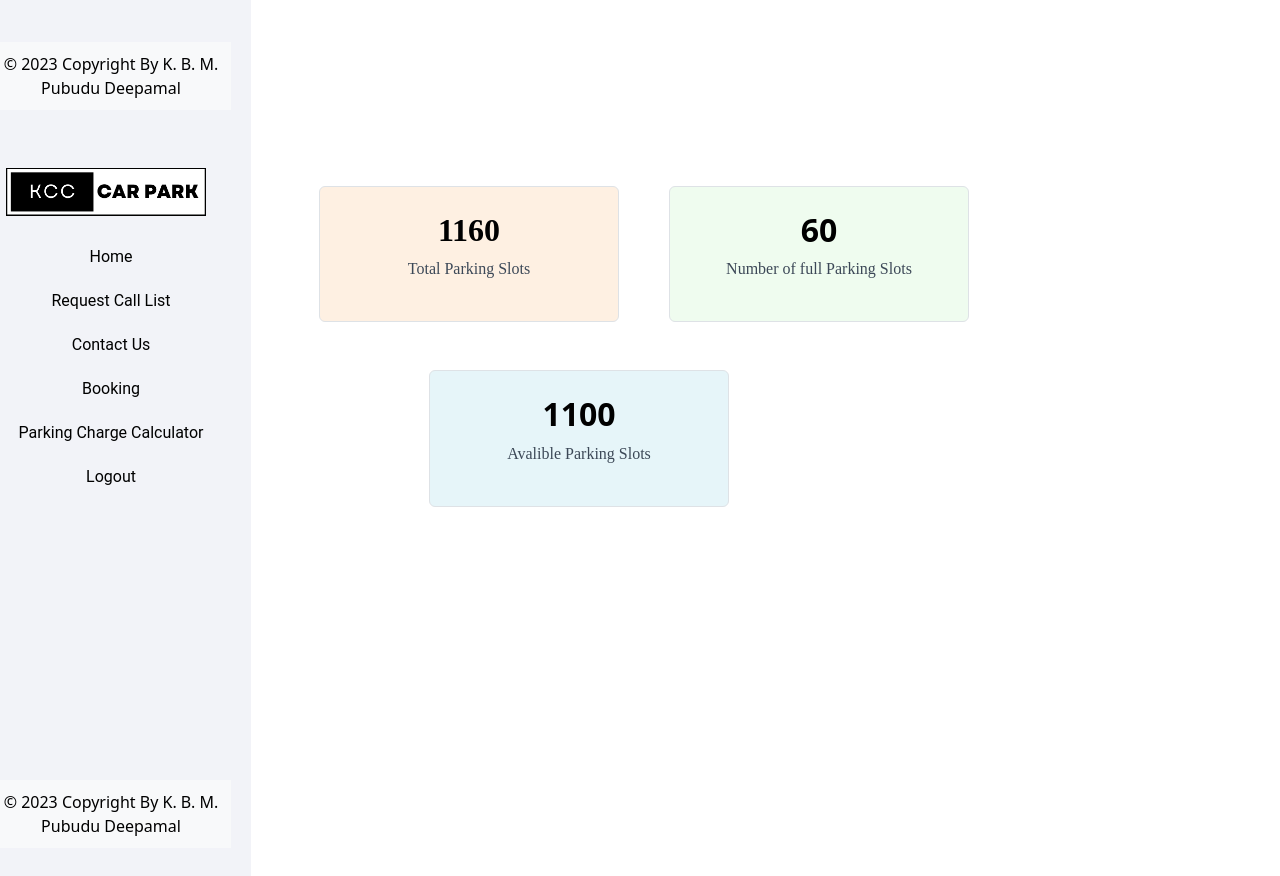
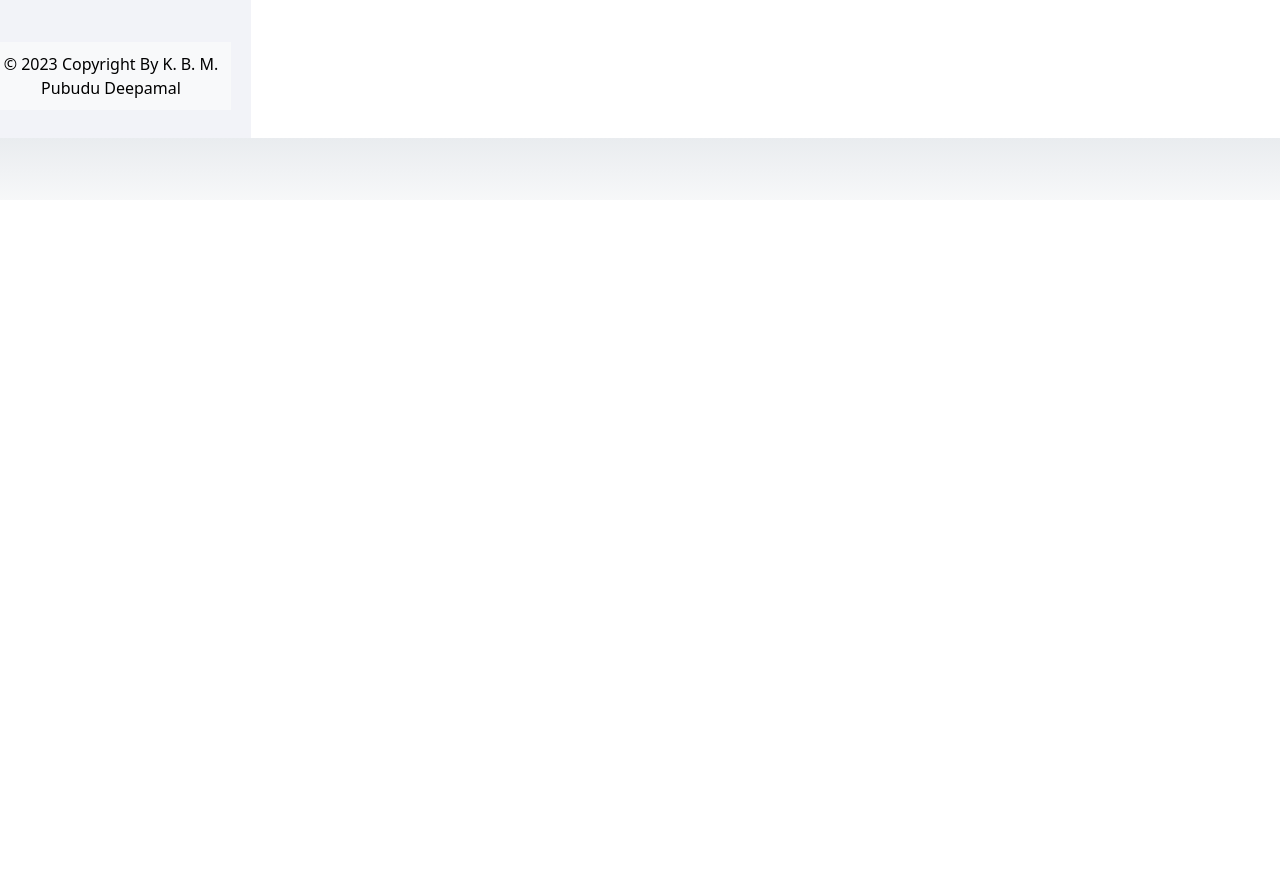
Before and after one commit to PubuduDeepamal/KCC, a React (Create React App) app: page /AdminDashBord in a window 1280 px wide. Shown: the part 600-1476 px from the top of the page. After the commit the page ends 800 px from the top, so only its background shows below. Built offline with nearby package versions, Linux system fonts and the light colour scheme.

Commit message:
Update AdminDashBord.js

```diff
--- a/src/pages/Admin/AdminDashBord.js
+++ b/src/pages/Admin/AdminDashBord.js
@@ -1,14 +1,10 @@
 import Sidebar from '../../Components/Admin/Sidebar'
-import Dashboard from '../../Components/Admin/Dashboard'
-// import MainContent from '../../Components/Admin/MainContent'
 
 
 function AdminDashBord() {
   return (
     <div>
       <Sidebar/>
-      <Dashboard/>
-      {/* <MainContent/> */}
     </div>
 
   );
```
